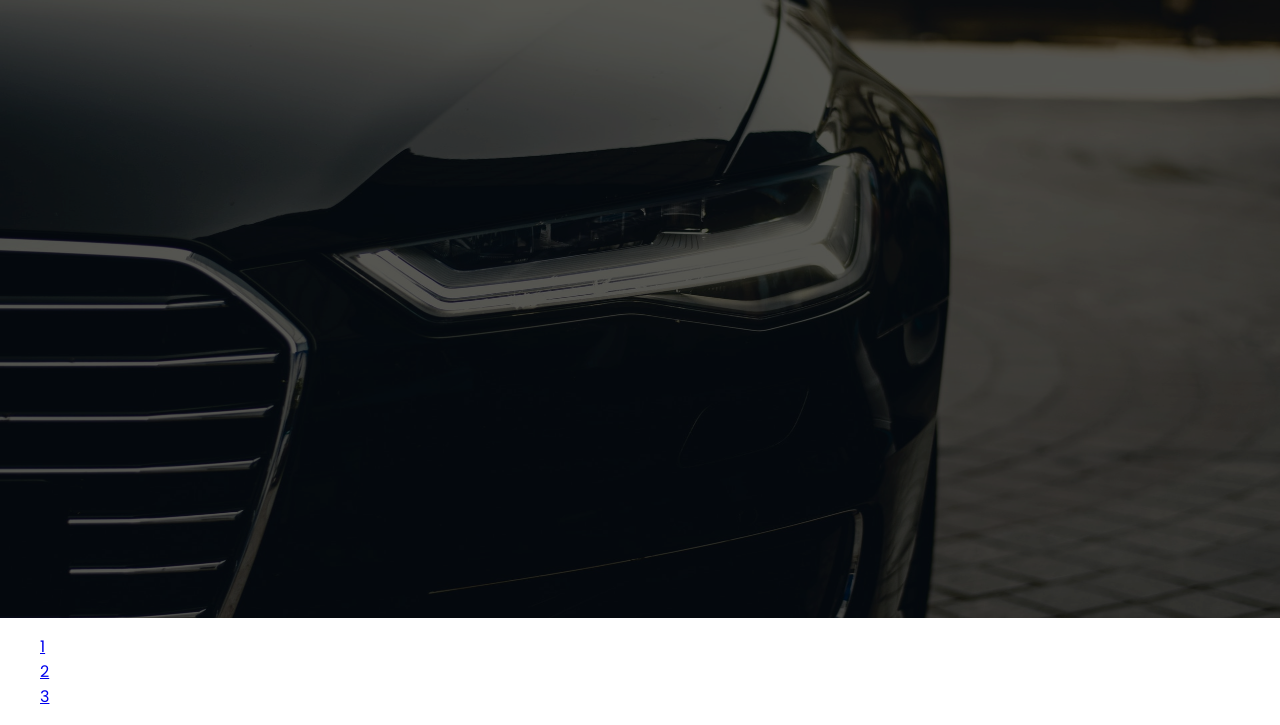
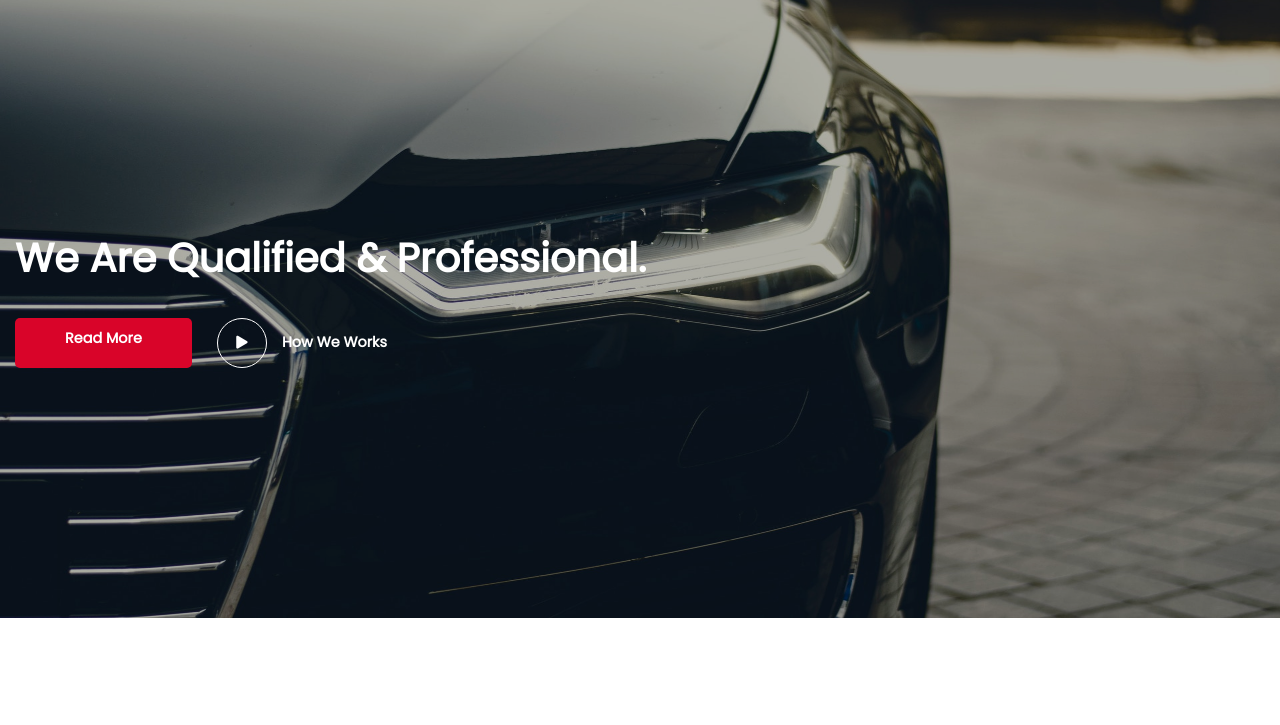
Before and after one commit to Leandro-Velasquez/Disenio-pagina-autos, a plain HTML site: page index.html in a window 1280 px wide. Shown: the part 1302-2027 px from the top of the page. After the commit the page ends 1936 px from the top, so only its background shows below. Drawn offline with Linux system fonts and the light colour scheme.

Commit message:
Fixed slider, divs fuera de lugar

```diff
--- a/index.html
+++ b/index.html
@@ -63,9 +63,9 @@
             </li>
         </ul>
         <ul class="menu-slider">
-            <li class="menu-slider__li"><a href="#">1</a></li>
-            <li class="menu-slider__li"><a href="#">2</a></li>
-            <li class="menu-slider__li"><a href="#">3</a></li>
+            <li class="menu-slider__li"><a href="#"></a></li>
+            <li class="menu-slider__li"><a href="#"></a></li>
+            <li class="menu-slider__li"><a href="#"></a></li>
         </ul>
     </section>
 
--- a/styles/styles.css
+++ b/styles/styles.css
@@ -113,6 +113,8 @@ li {
     transition: .5s;
 }
 
+
+
 /*ESTILOS SLIDER MENU*/
 .slider {
     position: relative;
@@ -120,11 +122,12 @@ li {
     padding: 0;
     margin: 0;
 }
+.slider__li {
+    position: relative;
+    height: 80vh;
+}
 .slider__li--1, .slider__li--2, .slider__li--3 {
 
-}
-.slider__li {
-    height: 80vh;
 }
 .slider__h2 {
     margin: 0;
@@ -188,8 +191,11 @@ li {
     transition: all .7s;
 }
 
+
+
+
 .section-header-slider {
-    position: relative;
+
 }
 .menu-slider {
 
```
